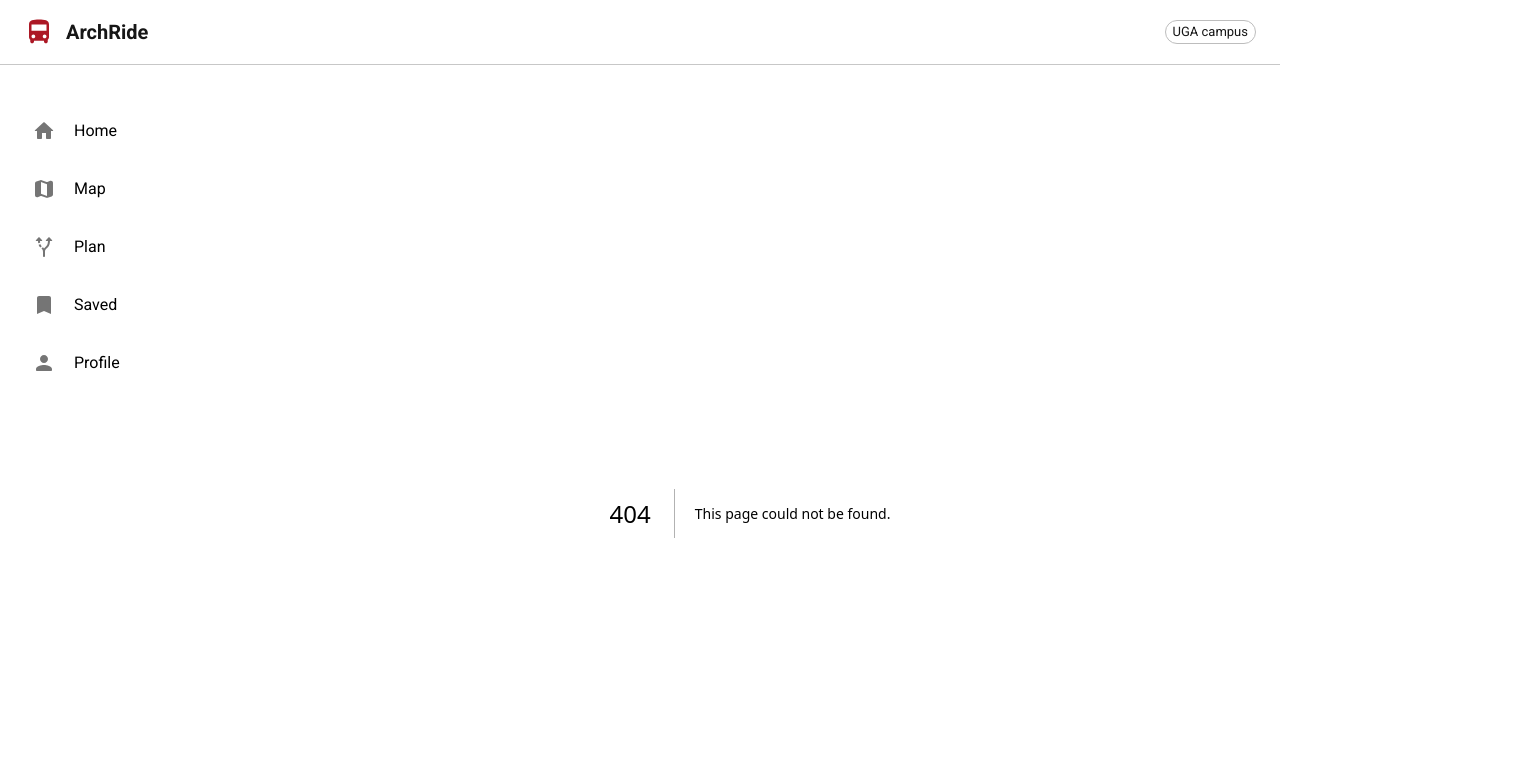
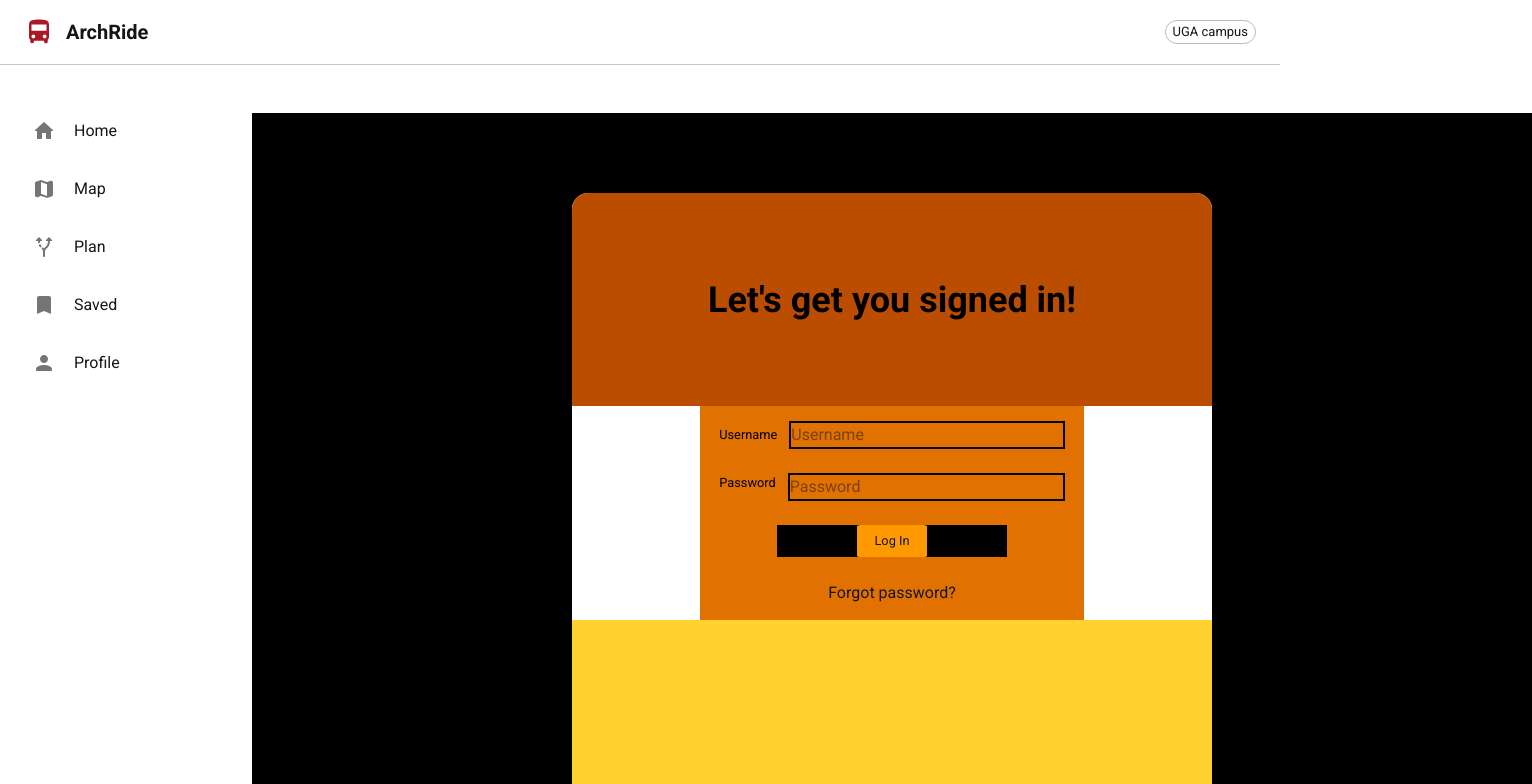
Before and after one commit to nandanpraveen/ArchRide, a Next.js app: page /sign-in in a window 1280 px wide. Before the commit this address had no page. Shown: the top 784 px of the page, 1532 px wide, since content can reach past the window. Built offline with nearby package versions, Linux system fonts and the light colour scheme; what @mui/material-nextjs would draw is missing.

Commit message:
added sign-in page UI skeleton

```diff
--- a/src/app/globals.css
+++ b/src/app/globals.css
@@ -51,3 +51,7 @@ p {
     transition-duration: 0.01ms !important;
   }
 }
+
+.heading-primary {
+  @apply font-bold text-black text-4xl!;
+}
--- a/src/app/page.tsx
+++ b/src/app/page.tsx
@@ -3,6 +3,7 @@ import Link from "next/link";
 import { Alert, Box, Button, Stack, Typography } from "@mui/material";
 import ArrowForwardRounded from "@mui/icons-material/ArrowForwardRounded";
 import { EmptyState } from "@/components/empty-state";
+
 export default function HomePage() {
   return (
     <Stack spacing={4}>
--- /dev/null
+++ b/src/app/sign-in/page.tsx
@@ -0,0 +1,50 @@
+import React from "react";
+
+const page = () => {
+  return (
+    <main className="w-screen h-screen bg-black flex justify-center items-center">
+      <div className=" flex flex-col bg-white w-[50%] h-[80%] rounded-2xl overflow-hidden">
+        <h1 className="heading-primary flex justify-center items-center w-full h-full bg-amber-700">
+          Let's get you signed in!
+        </h1>
+        <div className="flex justify-center items-center w-full h-full bg-white">
+          <form className="flex gap-6 items-center justify-center flex-col w-[60%] h-full bg-amber-600">
+            <div className="flex gap-3 items-center w-[90%]">
+              <label htmlFor="username" className="text-black text-[0.8rem]">
+                Username
+              </label>
+              <input
+                type="text"
+                placeholder="Username"
+                className="border-2 border-black w-full"
+              />
+            </div>
+
+            <div className="flex gap-3 w-[90%]">
+              <label htmlFor="password" className="text-black text-[0.8rem]">
+                Password
+              </label>
+              <input
+                type="text"
+                placeholder="Password"
+                className="border-2 border-black w-full"
+              />
+            </div>
+            <div className="bg-black w-[60%] flex gap-3 items-center justify-center">
+              <button className="text-[0.8rem] rounded-[5%] bg-amber-500 w-[30%] h-8 ">
+                Log In
+              </button>
+            </div>
+
+            <a href="" rel="">
+              Forgot password?
+            </a>
+          </form>
+        </div>
+        <div className="flex justify-center items-center w-full h-full bg-amber-300"></div>
+      </div>
+    </main>
+  );
+};
+
+export default page;
```
Also changed, not shown: 1 other file (tests, documents, lock files or other folders).
